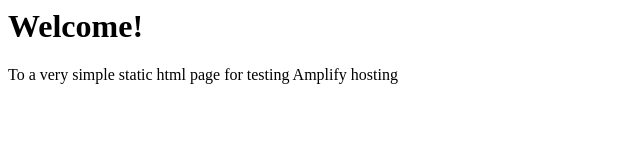
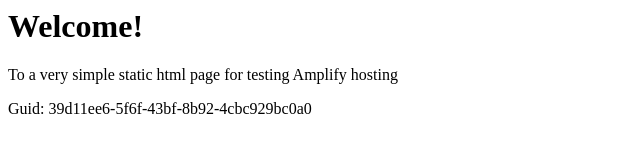
Before and after one commit to aws-aemilia-sin/Github-PR-Commit-Integration-Test-DoNotTouch-GitH-MJCD6L4M-v1-prod-ap-southeast-1, a website: page src/index.html in a window 1280 px wide. Shown: the whole page, without its empty margins (0-640 px from the left). Drawn offline with Linux system fonts and the light colour scheme.

Commit message:
commit from integ tests

```diff
--- a/src/index.html
+++ b/src/index.html
@@ -1,3 +1,5 @@
+
+
 <html lang="en">
 
 <head>
@@ -10,6 +12,6 @@
 <body>
     <h1>Welcome!</h1>
     <p>To a very simple static html page for testing Amplify hosting</p>
-</body>
+    <p>Guid: 39d11ee6-5f6f-43bf-8b92-4cbc929bc0a0</p></body>
 
 </html>
```
